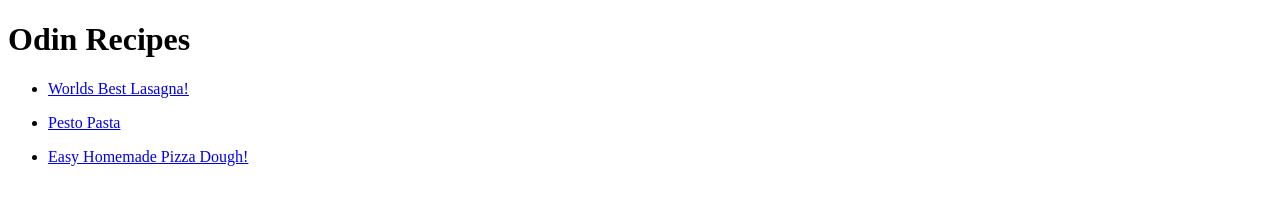
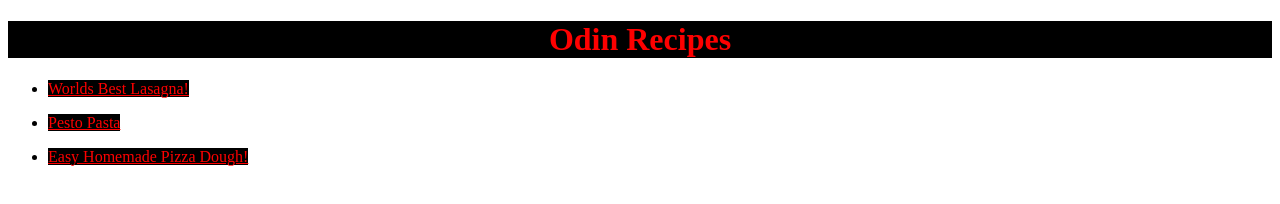
Before and after one commit to Majorkas/odin-recipes, a plain HTML site: page index.html in a window 1280 px wide. Drawn offline with Linux system fonts and the light colour scheme.

Commit message:
Added style.css and linked to index.html

```diff
--- a/index.html
+++ b/index.html
@@ -1,19 +1,21 @@
 <!DOCTYPE html>
 <html lang="en">
 <head>
+
     <meta charset="UTF-8">
     <meta name="viewport" content="width=device-width, initial-scale=1.0">
     <title>Document</title>
+    <link rel="stylesheet" href="style.css">
 </head>
 <body>
-    <h1>Odin Recipes</h1>
+    <h1 id="title">Odin Recipes</h1>
     <ul>
 
-        <li><a href="recipes/lasagna.html">Worlds Best Lasagna!</a> </li>
+        <li><a class="link" href="recipes/lasagna.html">Worlds Best Lasagna!</a> </li>
         <p></p>
-        <li> <a href="recipes/pesto-pasta.html">Pesto Pasta </li>
+        <li> <a class="link" href="recipes/pesto-pasta.html">Pesto Pasta </li>
         <p></p>
-        <li> <a href="recipes/pizza.html">Easy Homemade Pizza Dough!</a></li>
+        <li> <a class="link" href="recipes/pizza.html">Easy Homemade Pizza Dough!</a></li>
 
 
 </body>
--- /dev/null
+++ b/style.css
@@ -0,0 +1,11 @@
+#title {
+    text-align: center;
+    color: red;
+    background-color: black;
+
+}
+
+a,.link {background-color: black;
+    color: red;
+
+}
```
